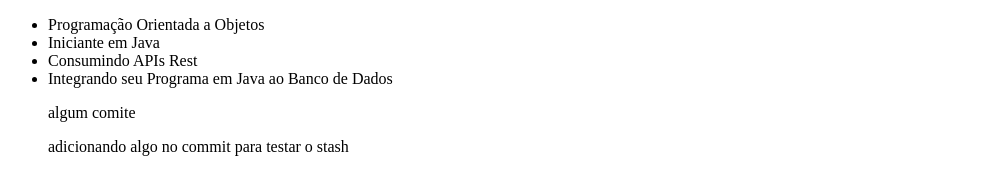
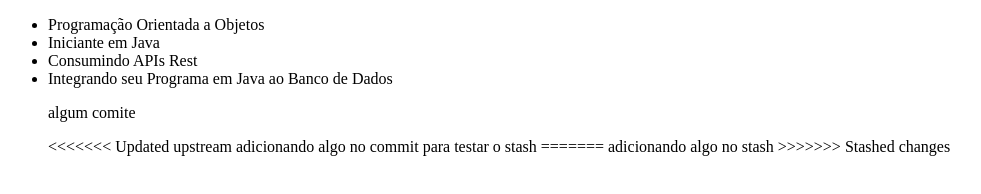
Before and after one commit to NewCB/alura-git, a plain HTML site: page index.HTML in a window 1280 px wide. Shown: the whole page, without its empty margins (0-981 px from the left). Drawn offline with Linux system fonts and the light colour scheme.

Commit message:
Puchando o stash e comitando com duas alterações

```diff
--- a/index.HTML
+++ b/index.HTML
@@ -13,7 +13,11 @@
 
         <p>algum comite</p>
 
+<<<<<<< Updated upstream
         adicionando algo no commit para testar o stash
+=======
+        adicionando algo no stash
+>>>>>>> Stashed changes
     </ul>
 </body>
 </html>
```
